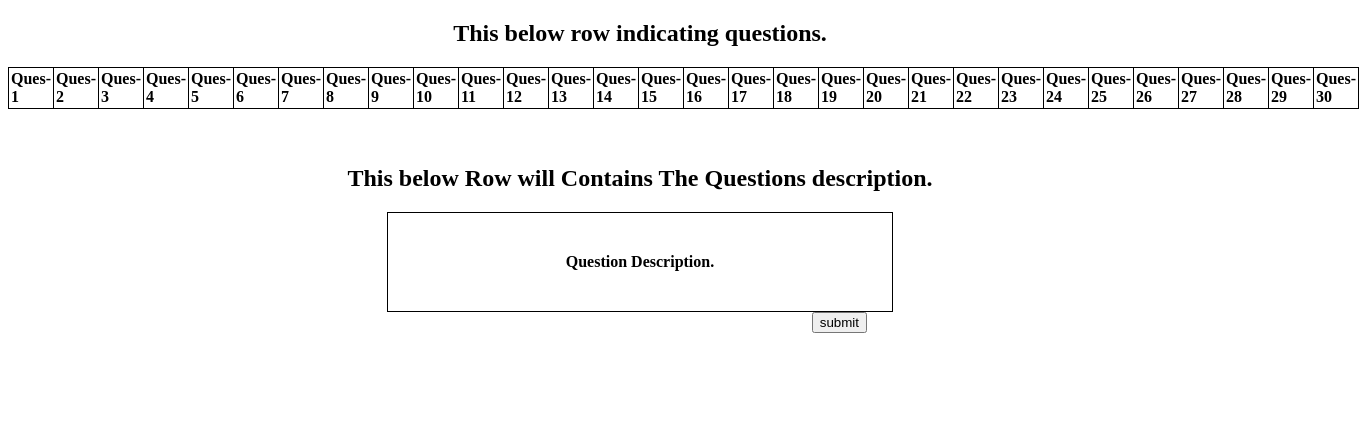
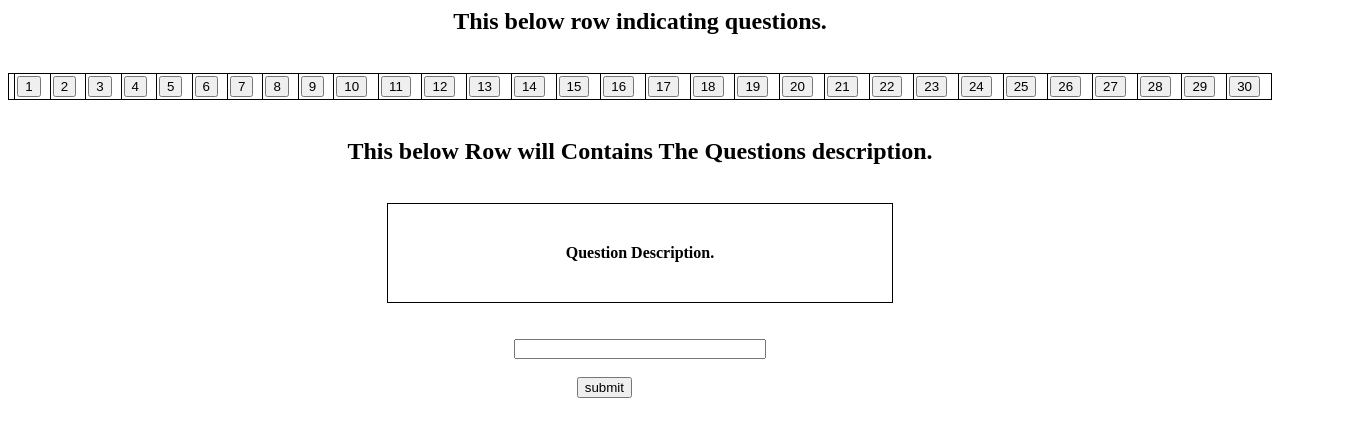
Before and after one commit to JayeshVyas/quiz, a plain HTML site: page index.html in a window 1280 px wide. Shown: the whole page, 1359 px wide, since content can reach past the window. Drawn offline with Linux system fonts and the light colour scheme.

Commit message:
Update index.html

```diff
--- a/index.html
+++ b/index.html
@@ -1,6 +1,5 @@
-<!DOCTYPE html>
 <html>
-<head>
+      <head></head>
       <style>
 table, th, td {
     border: 1px solid black;
@@ -12,56 +11,40 @@ th, td {
     text-align: left;
 }
 </style>
-</head>
-<body>
-
-<h2><center>This below row indicating questions.</center></h2>
-
+      <body onload="func();">
+      <h2><center>This below row indicating questions.</center></h2><br>
             <table style="width:100%">
-<form action="" method="post">
-  <tr>
-    <th>Ques-1</th>
-    <th>Ques-2</th>
-    <th>Ques-3</th>
-    <th>Ques-4</th>
-    <th>Ques-5</th>
-    <th>Ques-6</th>
-    <th>Ques-7</th>
-    <th>Ques-8</th>
-    <th>Ques-9</th>
-    <th>Ques-10</th>
-    <th>Ques-11</th>
-    <th>Ques-12</th>
-    <th>Ques-13</th>
-    <th>Ques-14</th>
-    <th>Ques-15</th>
-    <th>Ques-16</th>
-    <th>Ques-17</th>
-    <th>Ques-18</th>
-    <th>Ques-19</th>
-    <th>Ques-20</th>
-    <th>Ques-21</th>
-    <th>Ques-22</th>
-    <th>Ques-23</th>
-    <th>Ques-24</th>
-    <th>Ques-25</th>
-    <th>Ques-26</th>
-    <th>Ques-27</th>
-    <th>Ques-28</th>
-    <th>Ques-29</th>
-    <th>Ques-30</th>
- </tr>
+                  <tr id="t1"><td></td></tr>
             </table>
+            <script>
+                    function func()
+                    {
+                             for(var i=1;i<=30;i++)
+                             {
+                                     var x=document.getElementById("t1").innerHTML;
+                                     var p="<td><input type='button' value='"+i+"' onclick ='myFunction("+i+");'/></td>";
+                                     document.getElementById("t1").innerHTML=x+p;
+                             }
+                    }
+            </script>
+            <script>
+                    function myFunction(a)
+                    {
+                             alert(a);
+                    }
+            </script>
             <br>
-<br>
-
-<h2><center>This below Row will Contains The Questions description.</center></h2>
+            <h2><center>This below Row will Contains The Questions description.</center></h2><br>
             <table align="center" style="width:40%; height:100px">
                    <tr>
                        <th><center>Question Description.</center></th>
                    </tr>
             </table>
-<input style="float:right; margin-right:405px;" type="submit" value="submit" name="subscribe" id="mc-embedded-subscribe" class="button">
-</form>
+            <br>
+            <br>
+            <input style="height:20px; width:20%;font-size:14pt;margin-left:40%">
+            <br>
+            <br>
+            <input style="float:right; margin-right:640px;" type="submit" value="submit" name="subscribe" id="mc-embedded-subscribe" class="button">
       </body>
 </html>
```
Lines whose indentation alone changed are shown as unchanged.
